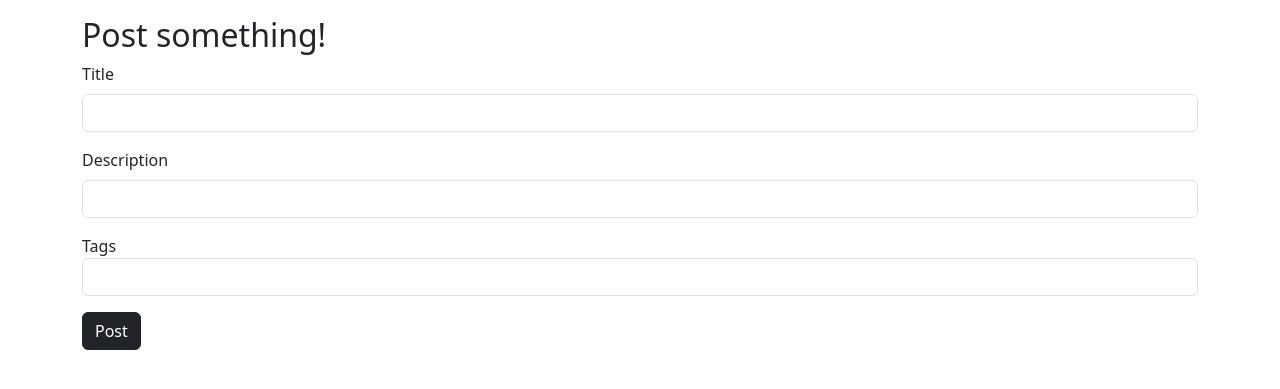
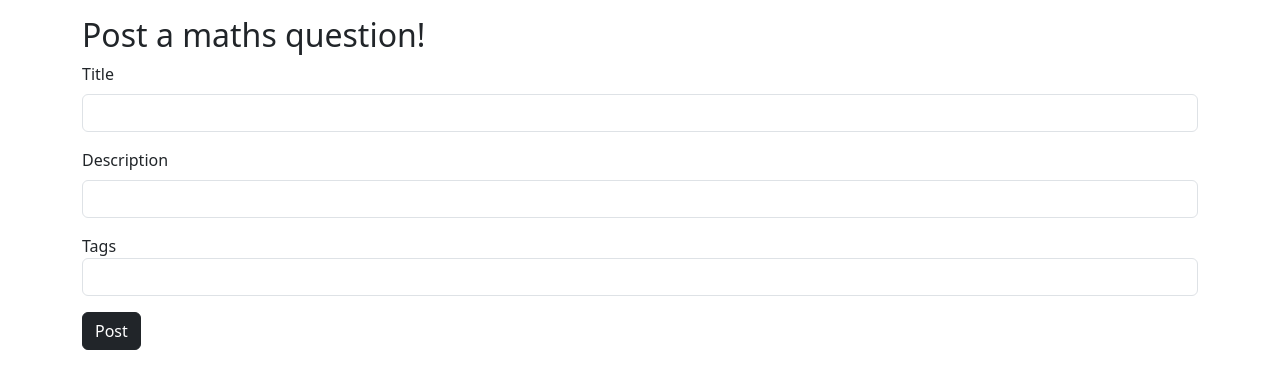
Before and after one commit to Manan-200/RateIt, a Flask app: page /post in a window 1280 px wide. Shown: the part 56-445 px from the top of the page. Run offline with Flask 3, Linux system fonts and the light colour scheme.

Commit message:
'Post something!' -> 'Post a maths question!'

```diff
--- a/templates/post.html
+++ b/templates/post.html
@@ -2,7 +2,7 @@
 {% block title %} Home {% endblock title %}
 {% block body %}
 <div class = "container my-3">
-    <h2>Post something!</h2>
+    <h2>Post a maths question!</h2>
     <form action="/post", method="POST">
 
         <div class="mb-3">
```
